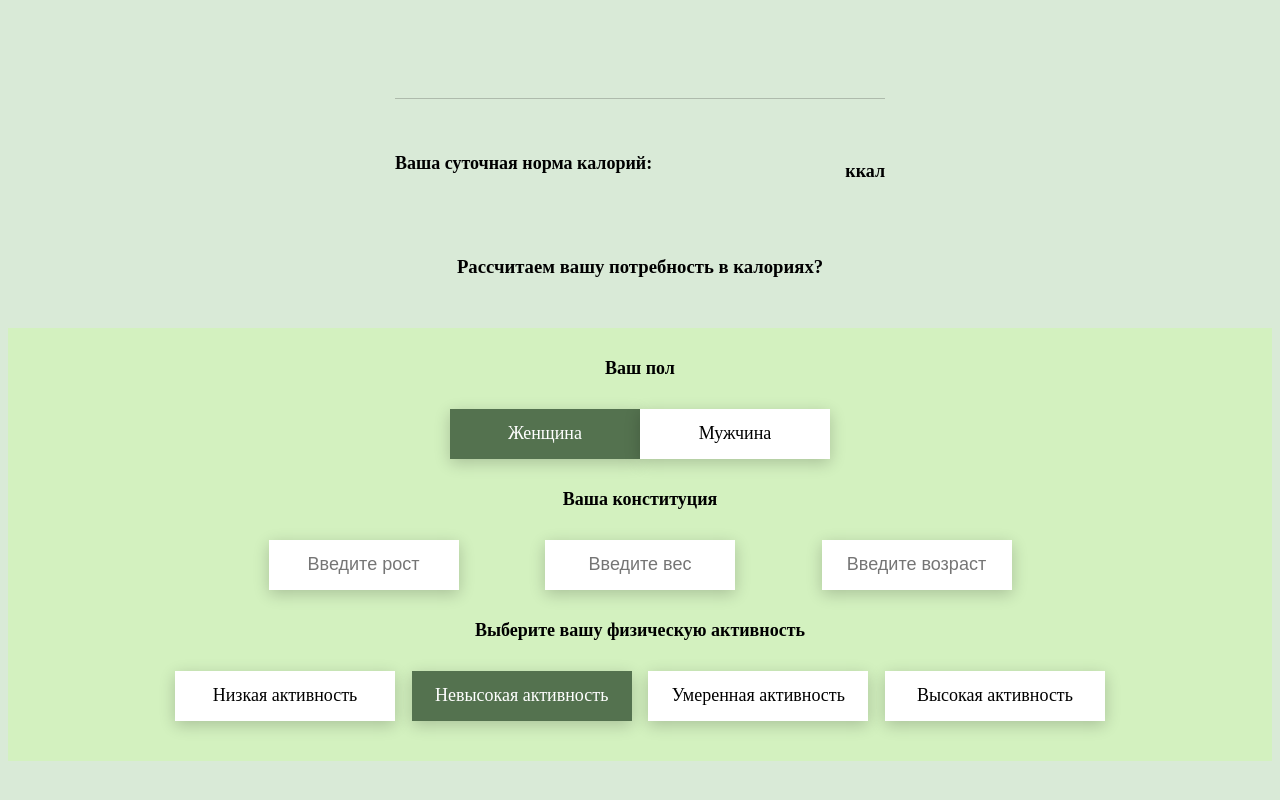
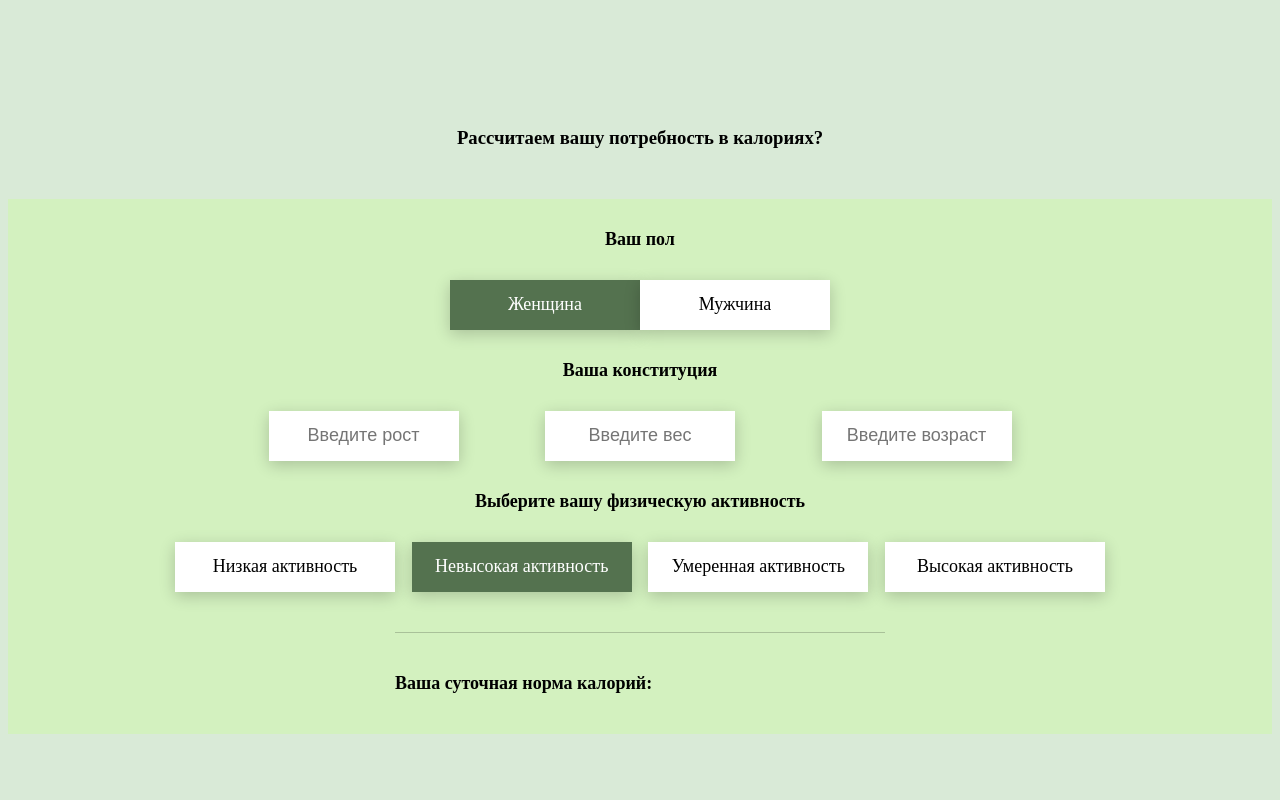
Before and after one commit to byDsh116/Calories_calculator, a plain HTML site: page index.html in a window 1280 px wide. Drawn offline with Linux system fonts and the light colour scheme.

Commit message:
add js reasult block

```diff
--- a/index.html
+++ b/index.html
@@ -9,35 +9,8 @@
 <body>
     <div class="calculating">
         <div class="container">
-            <!-- <h2 class="title">Рассчитаем вашу потребность в калориях?</h2> -->
-
-            <!-- /////// -->
-            <!-- <div class="calculating__field">
-
-                 -->
-<!-- ///// -->
-                <!--
 
 
-                 -->
-                <!-- <div class="calculating__choose calculating__choose_big"> dd
-                    <div data-ratio="1.2" id="low" class="calculating__choose-item">Низкая активность </div>
-                    <div data-ratio="1.375" id="small"  class="calculating__choose-item calculating__choose-item_active">Невысокая активность</div>
-                    <div data-ratio="1.55" id="medium" class="calculating__choose-item">Умеренная активность</div>
-                    <div data-ratio="1.725" id="high" class="calculating__choose-item">Высокая активность</div>
-                </div> -->
-
-                <div class="calculating__divider"></div>
-
-                <div class="calculating__total">
-                    <div class="calculating__subtitle">
-                        Ваша суточная норма калорий:
-                    </div>
-                    <div class="calculating__result">
-                        <span></span> ккал
-                    </div>
-                </div>
-            </div>
         </div>
     </div>
     <script src="script.js"></script>
--- a/script.js
+++ b/script.js
@@ -87,28 +87,37 @@ document.addEventListener('DOMContentLoaded', function () {
     chooseHighActivity.setAttribute('data-ratio', '1.725')
     chooseHighActivity.innerHTML = 'Высокая активность'
 
+
+    let calculatingDivider = document.createElement('div')
+    calculatingDivider.setAttribute('class', 'calculating__divider')
+
+    let calculatingTotal = document.createElement('div')
+    calculatingTotal.setAttribute('class', 'calculating__total')
+
+    let calcSubtitleResult = document.createElement('div')
+    calcSubtitleResult.setAttribute('class', 'calculating__subtitle')
+    calcSubtitleResult.innerHTML = 'Ваша суточная норма калорий:'
+
+    let calculatingResultDiv = document.createElement('div')
+    calculatingResultDiv.setAttribute('class', 'calculating__result')
+
+    let calculatingResultSpan = document.createElement('span')
+
+    calculatingResultDiv.append(calculatingResultSpan)
+    calculatingTotal.append(calcSubtitleResult,calculatingResultDiv)
     chooseActivityContainer.append(chooseLowActivity,chooseSmallActivity,chooseMediumActivity,chooseHighActivity)
     chooseGenderDiv.append(chooseGenderWoman, chooseGenderMan  )
-    calcFieldDiv.append(calcSubtitleChooseGender, chooseGenderDiv,chooseConstitutionTitle, constitutionInputsDiv,calcSubtitleChooseActivity,chooseActivityContainer)
+    calcFieldDiv.append(calcSubtitleChooseGender, chooseGenderDiv,chooseConstitutionTitle, constitutionInputsDiv,calcSubtitleChooseActivity,chooseActivityContainer,calculatingDivider,calculatingTotal)
     constitutionInputsDiv.append(fillPersonHeight,fillPersonWeight,fillPersonAge)
     document.body.append(title, calcFieldDiv)
     ////////////
 
     // <!-- /////// -->
-    // <div class="calculating__field"> = chooseGenderDiv
-
-
-    //
-
-    // <div class="calculating__choose calculating__choose_big"> dd
-
-    //                 <div data-ratio="1.725" id="high" class="calculating__choose-item">Высокая активность</div>
-    //             </div>
 
 
 
 
-
+// добавить объект ошибки если поля не заполнены
 
 
 
```
Also changed, not shown: 1 other file.
